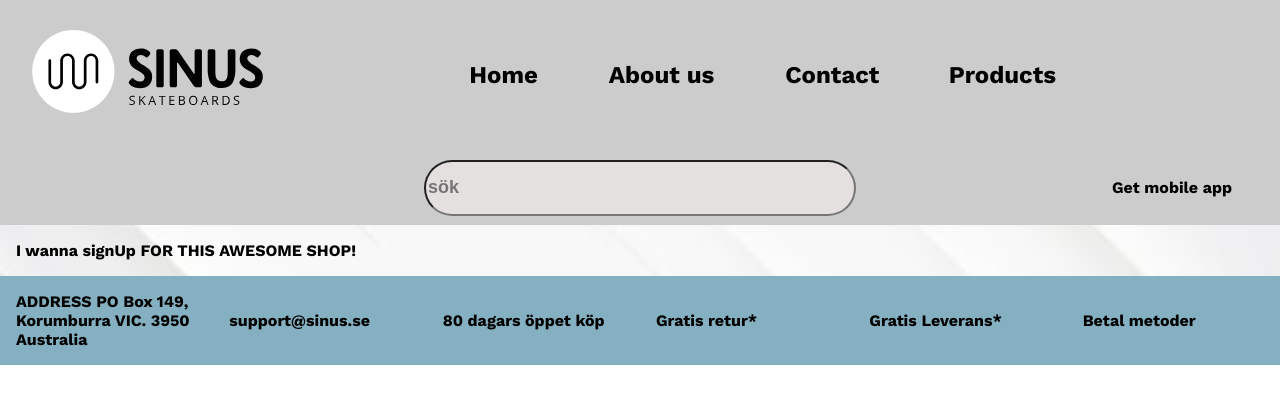
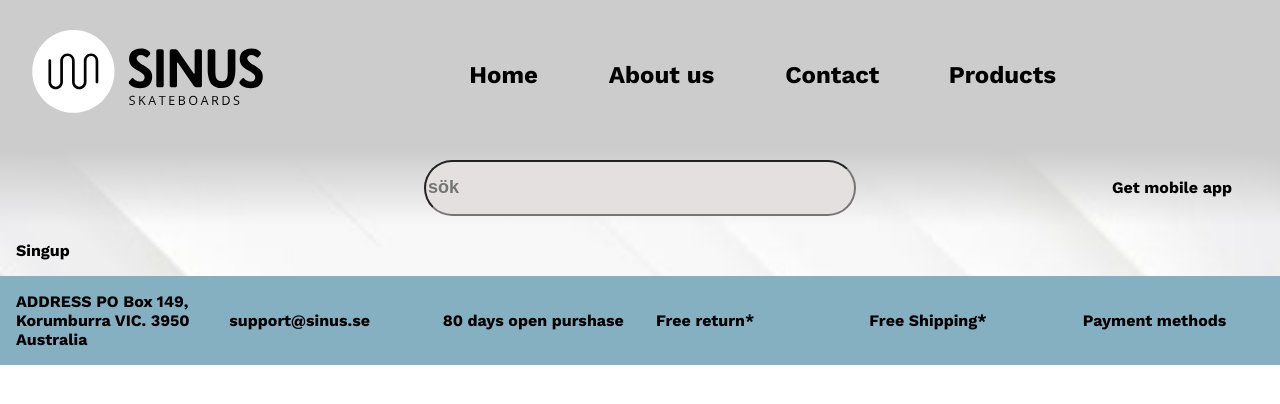
Before and after one commit to Nattzor/Sinius, a Vue app in the folder sinius/: page /Signup in a window 1280 px wide. Shown: the top 404 px of the page. Built offline with nearby package versions, Linux system fonts and the light colour scheme.

Commit message:
changes from svengelska to engelska

```diff
--- a/sinius/src/components/Footer.vue
+++ b/sinius/src/components/Footer.vue
@@ -2,11 +2,11 @@
    <div class="footer">
   <p> ADDRESS
 PO Box 149, <br> Korumburra VIC. 3950 Australia </p>
-<p><b> <fa icon="fa-solid fa-envelope" /> support@sinus.se</b></p>
-<p> <fa icon="fa-solid fa-calendar" />80 dagars öppet köp </p>
-<p> <fa icon="fa-solid fa-rotate-left" />Gratis retur* </p>
-<p> <fa icon="fa-solid fa-truck" />Gratis Leverans* </p>
-<p> Betal metoder <fa icon="fa-brands fa-cc-mastercard" /><fa icon="fa-brands fa-cc-visa" /> <fa icon="fa-brands fa-cc-amex" /></p>
+<p><b> <fa class="icon" icon="fa-solid fa-envelope" /> support@sinus.se</b></p>
+<p> <fa class="icon" icon="fa-solid fa-calendar" />80 days open purshase </p>
+<p> <fa class="icon" icon="fa-solid fa-rotate-left" />Free return* </p>
+<p> <fa class="icon" icon="fa-solid fa-truck" />Free Shipping* </p>
+<p> Payment methods <fa class="icon" icon="fa-brands fa-cc-mastercard" /><fa class="icon" icon="fa-brands fa-cc-visa" /> <fa class="icon" icon="fa-brands fa-cc-amex" /></p>
    </div>
 </template>
 
@@ -25,10 +25,16 @@ export default {
   align-items: center;
 }
 
+.icon {
+   margin-right: 3px;
+}
+
 p {
   font-family: "Work Sans", sans-serif;
    font-size: 1rem;
    margin: 1rem;
 }
 
+
+
 </style>
--- a/sinius/src/components/Header.vue
+++ b/sinius/src/components/Header.vue
@@ -56,7 +56,7 @@ export default {};
 .lowerHeader {
   width: 100%;
   height: 75px;
-  background: #cccccc;
+  background: linear-gradient(to bottom, rgba(204, 204, 204, 1), rgba(204, 204, 204, 0));
   display: flex;
   align-items: center;
   justify-content: center;
--- a/sinius/src/views/Signup.vue
+++ b/sinius/src/views/Signup.vue
@@ -1,5 +1,5 @@
 <template>
-  <p> I wanna signUp FOR THIS AWESOME SHOP! </p>
+  <p> Singup </p>
 </template>
 
 <script>
```
